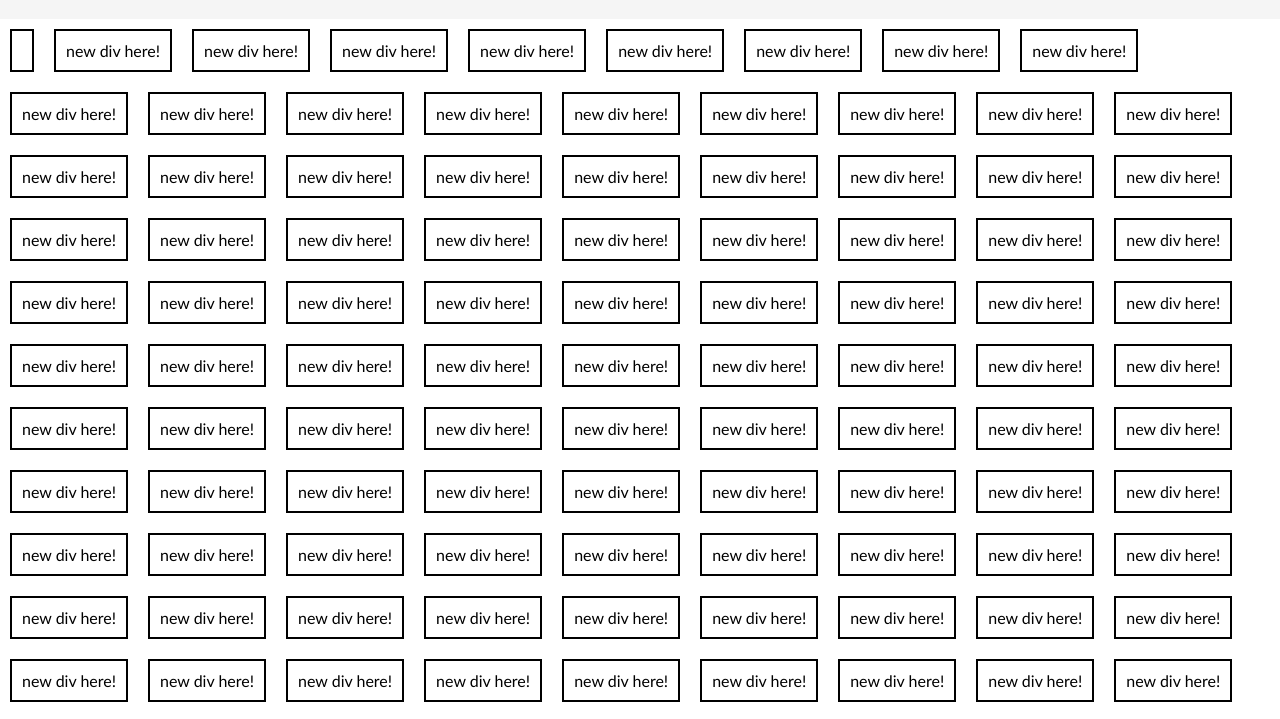
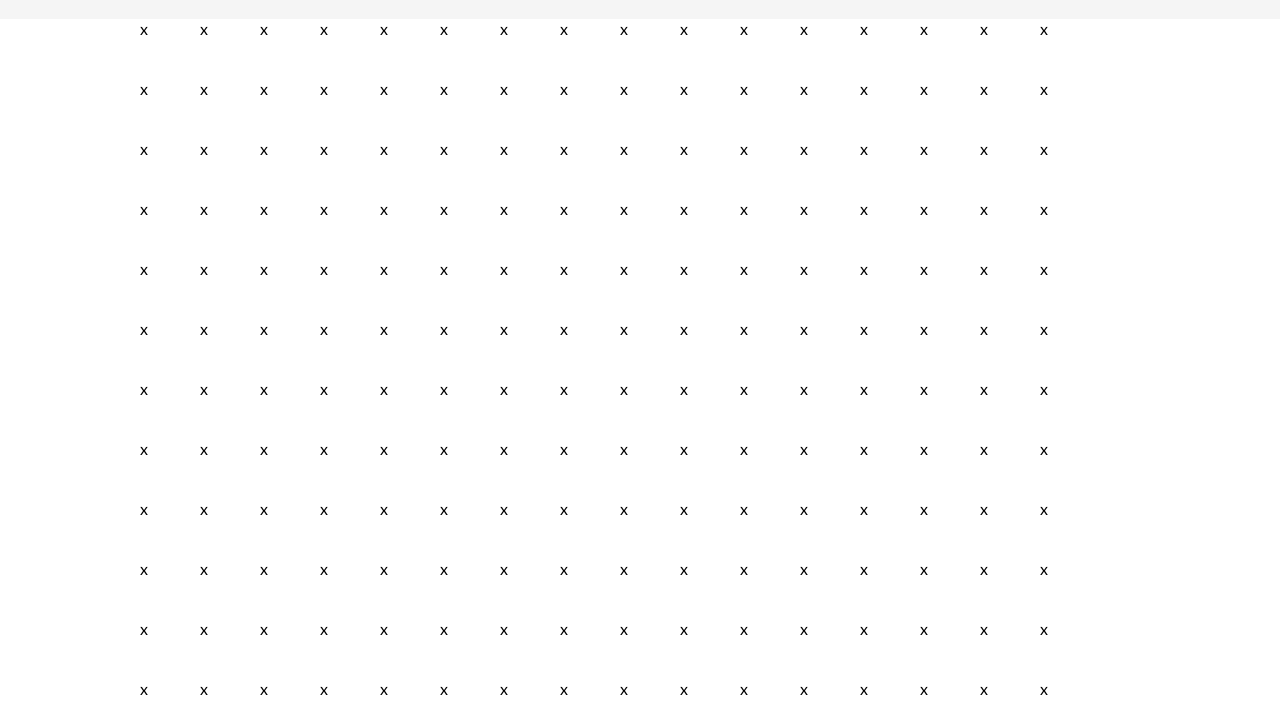
Before and after one commit to ElizaDearheart/etch-a-sketch, a plain HTML site: page index.html in a window 1280 px wide. Shown: the part 63-782 px from the top of the page. Drawn offline with Linux system fonts and the light colour scheme.

Commit message:
Remove extra div and set to 16 divs in row

```diff
--- a/index.html
+++ b/index.html
@@ -14,9 +14,7 @@
     <div class="top-header">
         <h1 class="main-header-text">Etch-A-Sketch</h1>
     </div>
-    <div id="container">
-        <div class="new-div"></div>
-    </div>
+    <div id="container"></div>
 
 </body>
 
--- a/main.js
+++ b/main.js
@@ -1,9 +1,9 @@
 //16X16 divs
 function createDiv() {
-    let divBoard = document.createElement('div');
+    let divBoard = document.createElement('new-div');
 
     divBoard.className = "new-div";
-    divBoard.textContent = "new div here!";
+    divBoard.textContent = "x";
 
     return divBoard;
 }
--- a/styles.css
+++ b/styles.css
@@ -1,7 +1,6 @@
 body {
     font-family: 'Gill Sans', 'Gill Sans MT', Calibri, 'Trebuchet MS', sans-serif;
     display: flex;
-    flex-wrap: nowrap;
     margin: 0;
     flex-direction: column;
 }
@@ -20,14 +19,17 @@ body {
 }
 
 #container {
-    display: flex;
-    flex-wrap: wrap;
+    display: block;
+    max-width: 1000px;
+    min-width: 1000px;
+    margin: 0 auto;
 }
 
 .new-div {
-    display: flex;
-    border-style: solid;
-    border-width: 2px;
-    margin: 10px;
-    padding: 10px;
+    display: inline-block;
+    /*border-style: solid;
+    border-width: 1px;*/
+    width: 60px;
+    height: 60px;
+    margin: 0 auto;
 }
```
